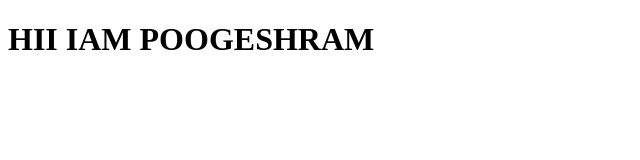
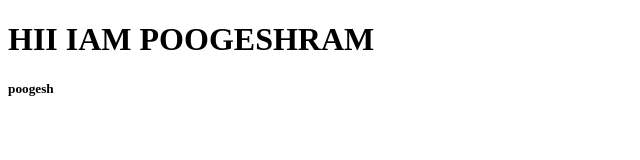
Before and after one commit to POOGESH/practice2, a plain HTML site: page index.html in a window 1280 px wide. Shown: the full height of the page, 0-640 px from the left. Drawn offline with Linux system fonts and the light colour scheme.

Commit message:
second commit

```diff
--- a/index.html
+++ b/index.html
@@ -7,5 +7,6 @@
 </head>
 <body>
     <h1>HII IAM POOGESHRAM</h1>
+    <h5>poogesh</h5>
 </body>
 </html>
```
